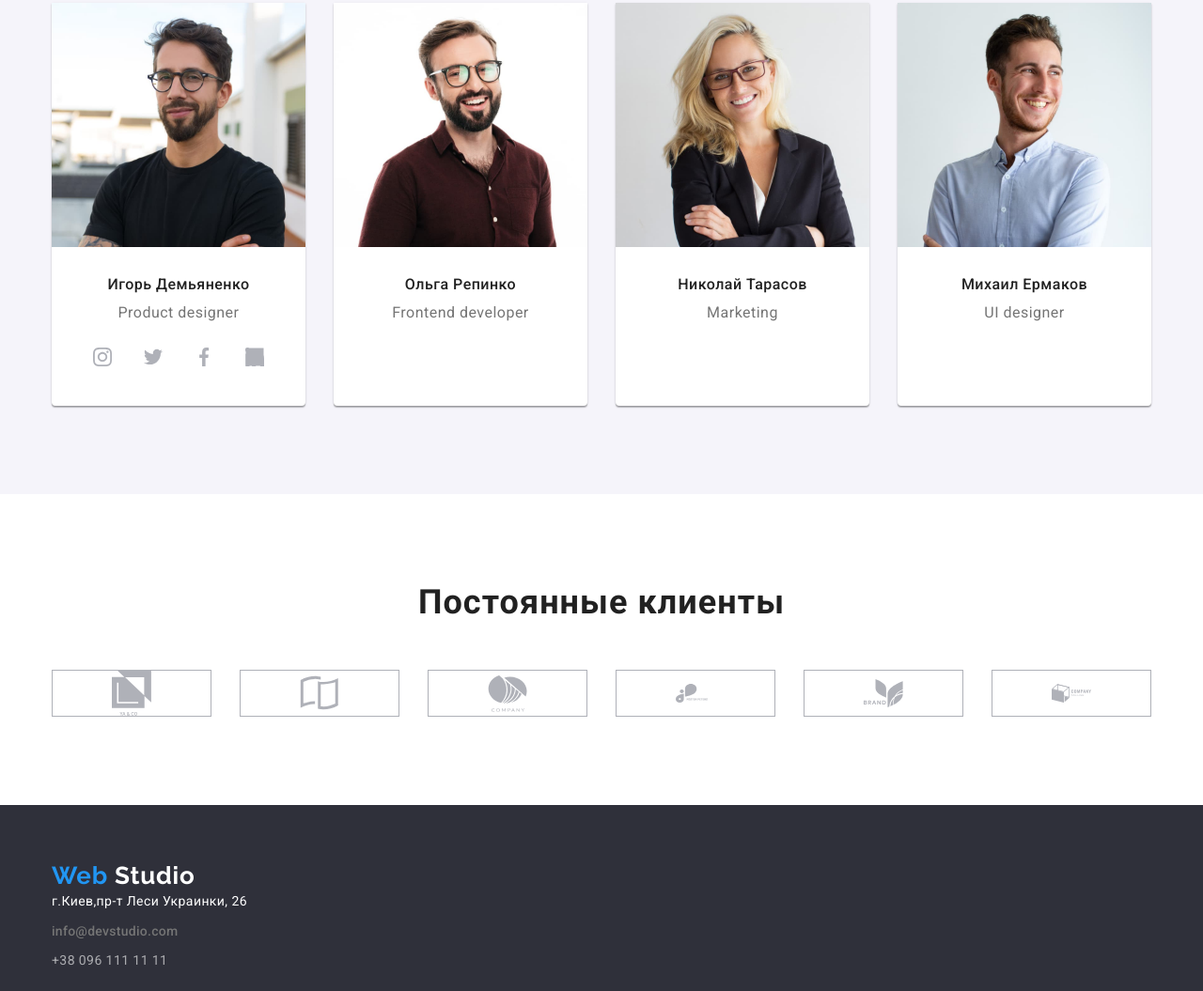
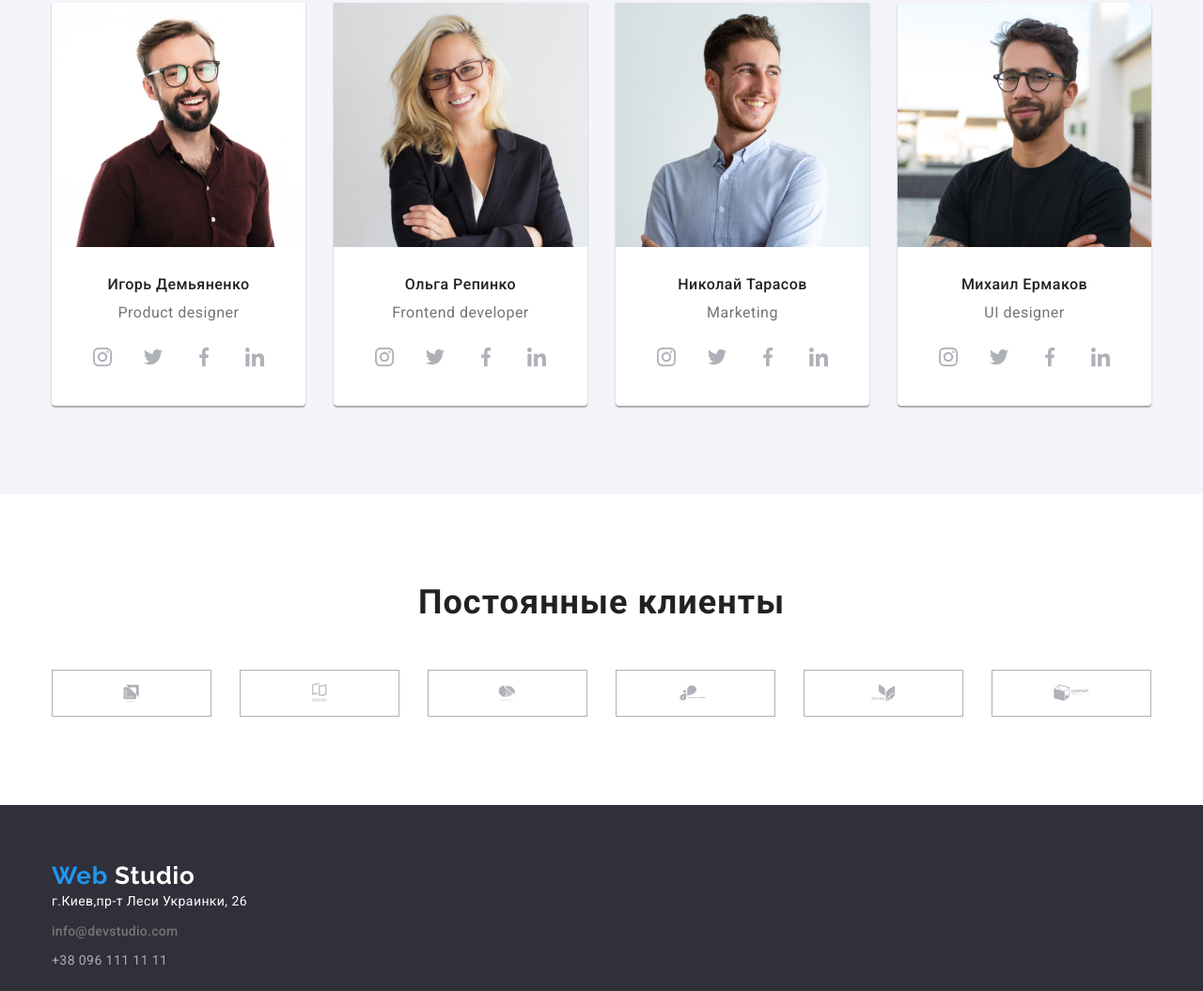
Before and after one commit to Moiweer/goit-markup-hw-04, a plain HTML site: page index.html in a window 1280 px wide. Shown: the part 1742-2797 px from the top of the page at 94% size. Drawn offline with nearby package versions, Linux system fonts and the light colour scheme.

Commit message:
вставляє новий спрайт
телефон, маіл, астронафт и т.д, соц мережі, клієнті.
В клиєнтах треба встановіті ховер

```diff
--- a/css/styles.css
+++ b/css/styles.css
@@ -353,6 +353,11 @@ img {
   fill: var(--social-icon-color);
   border: 1px solid var(--social-icon-color);
 }
+.client-icon-item:hover,
+.client-icon-item:focus {
+
+fill: currentColor;
+}
 .client-icon-item:not(:last-child) {
   margin-right: 30px;
 }
--- a/index.html
+++ b/index.html
@@ -51,7 +51,7 @@
             <a href="mailto:info@devstudio.com" class="contact-mail-link link"
               >
                 <svg class="mail-icon" width="16" height="12">
-                  <use href="./images/symbol-defs.svg#icon-envelope-hover"></use>
+                  <use href="./images/sprite.svg#icon-envelope-hover-1"></use>
                 </svg>
               info@devstudio.com</a
             >
@@ -60,7 +60,7 @@
             <a href="tel:+380961111111" class="contact-telephon-link link"
               >
               <svg class="mail-icon" width="16" height="12">
-                  <use href="./images/symbol-defs.svg#icon-smartphone"></use>
+                  <use href="./images/sprite.svg#icon-smartphone"></use>
                 </svg>
               +38 096 111 11 11</a
             >
@@ -86,7 +86,7 @@
           <ul class="description-list list">
             <li class="description-list-item">
               <svg class="description-icon" width="70" height="70">
-                  <use href="./images/symbol-defs.svg#icon-antenna-1"></use>
+                  <use href="./images/sprite.svg#icon-antenna-1-1"></use>
                 </svg>
               <h3 class="description-second-title">Внимание к деталям</h3>
               <p class="description-text">
@@ -96,7 +96,7 @@
             </li>
             <li class="description-list-item">
               <svg class="description-icon" width="66" height="70">
-                  <use href="./images/symbol-defs.svg#icon-Vector"></use>
+                  <use href="./images/sprite.svg#icon-clock-1"></use>
                 </svg>
               <h3 class="description-second-title">Пунктуальность</h3>
               <p class="description-text">
@@ -106,7 +106,7 @@
             </li>
             <li class="description-list-item">
                <svg class="description-icon" width="70" height="70">
-                  <use href="./images/symbol-defs.svg#icon-Vector-1"></use>
+                  <use href="./images/sprite.svg#icon-diagram-1"></use>
                 </svg>
                 <h3 class="description-second-title">
                 Планирование</h3>
@@ -117,7 +117,7 @@
             </li>
             <li class="description-list-item">
                <svg class="description-icon" width="70" height="70">
-                  <use href="./images/symbol-defs.svg#icon-astronaut-1"></use>
+                  <use href="./images/sprite.svg#icon-astronaut-1-1"></use>
                 </svg>
               <h3 class="description-second-title">Современные технологии</h3>
               <p class="description-text">
@@ -155,12 +155,12 @@
       </section>
       <!-- Team members -->
       <section class="team section">
-        <div class="container">
+  <div class="container">
           <h2 class="team-title">Наша команда</h2>
           <ul class="team-list list">
             <li class="team-member-photo">
               <img
-                src="./images/img4.jpg"
+                src="./images/img1.jpg"
                 width="270"
                 height="260"
                 alt="Фотография сотрудника"
@@ -168,40 +168,41 @@
               <div class="team-under-photo-content">
                 <h3 class="team-member-name">Игорь Демьяненко</h3>
                 <p lang="en" class="team-member-profesion">Product designer</p>
-    <div>
+              <div>
                  <ul class="social-icon-in-card list">
                    <li class="social-icon-item" >
                       <a class="social-icon-link" href="">
                 <svg class="social-icon" width="20" height="20">
-                  <use href="./images/symbol-defs.svg#icon-instagram"></use>
+                  <use href="./images/sprite.svg#icon-instagram-2"></use>
                 </svg></a>
                 </li>
                    <li class="social-icon-item" >
                       <a class="social-icon-link " href="">
                 <svg class="social-icon" width="20" height="20">
-                  <use href="./images/symbol-defs.svg#icon-twitter"></use>
+                  <use href="./images/sprite.svg#icon-twitter-1"></use>
                 </svg></a>
                 </li>
                     <li class="social-icon-item" >
                       <a class="social-icon-link" href="">
                 <svg class="social-icon" width="20" height="20">
-                  <use href="./images/symbol-defs.svg#icon-facebook"></use>
+                  <use href="./images/sprite.svg#icon-facebook-1-1"></use>
                 </svg></a>
                 </li>
                     </li>
                     <li class="social-icon-item" >
                       <a class="social-icon-link" href="">
                 <svg class="social-icon" width="20" height="20">
-                  <use href="./images/symbol-defs.svg#icon-linkedin"></use>
+                  <use href="./images/sprite.svg#icon-linkedin-1"></use>
                 </svg></a>
                 </li>
                 </ul>
-                </div>
               </div>
+  </div>
+
             </li>
             <li class="team-member-photo">
               <img
-                src="./images/img1.jpg"
+                src="./images/img2.jpg"
                 width="270"
                 height="260"
                 alt="Фотография сотрудника"
@@ -211,18 +212,35 @@
                 <p lang="en" class="team-member-profesion">
                   Frontend developer
                 </p>
+                 <div>
+                 <ul class="social-icon-in-card list">
+                   <li class="social-icon-item" >
+                      <a class="social-icon-link" href="">
+                <svg class="social-icon" width="20" height="20">
+                  <use href="./images/sprite.svg#icon-instagram-2" ></use>
+                </svg></a>
+                </li>
+                   <li class="social-icon-item" >
+                      <a class="social-icon-link " href="">
+                <svg class="social-icon" width="20" height="20">
+                  <use href="./images/sprite.svg#icon-twitter-1"></use>
+                </svg></a>
+                </li>
+                    <li class="social-icon-item" >
+                      <a class="social-icon-link" href="">
+                <svg class="social-icon" width="20" height="20">
+                  <use href="./images/sprite.svg#icon-facebook-1-1"></use>
+                </svg></a>
+                </li>
+                    </li>
+                    <li class="social-icon-item" >
+                      <a class="social-icon-link" href="">
+                <svg class="social-icon" width="20" height="20">
+                  <use href="./images/sprite.svg#icon-linkedin-1"></use>
+                </svg></a>
+                </li>
+                </ul>
               </div>
-            </li>
-            <li class="team-member-photo">
-              <img
-                src="./images/img2.jpg"
-                width="270"
-                height="260"
-                alt="Фотография сотрудника"
-              />
-              <div class="team-under-photo-content">
-                <h3 class="team-member-name">Николай Тарасов</h3>
-                <p lang="en" class="team-member-profesion">Marketing</p>
               </div>
             </li>
             <li class="team-member-photo">
@@ -233,8 +251,78 @@
                 alt="Фотография сотрудника"
               />
               <div class="team-under-photo-content">
+                <h3 class="team-member-name">Николай Тарасов</h3>
+                <p lang="en" class="team-member-profesion">Marketing</p>
+                 <div>
+                 <ul class="social-icon-in-card list">
+                   <li class="social-icon-item" >
+                      <a class="social-icon-link" href="">
+                <svg class="social-icon" width="20" height="20">
+                  <use href="./images/sprite.svg#icon-instagram-2"></use>
+                </svg></a>
+                </li>
+                   <li class="social-icon-item" >
+                      <a class="social-icon-link " href="">
+                <svg class="social-icon" width="20" height="20">
+                  <use href="./images/sprite.svg#icon-twitter-1"></use>
+                </svg></a>
+                </li>
+                    <li class="social-icon-item" >
+                      <a class="social-icon-link" href="">
+                <svg class="social-icon" width="20" height="20">
+                  <use href="./images/sprite.svg#icon-facebook-1-1"></use>
+                </svg></a>
+                </li>
+                    </li>
+                    <li class="social-icon-item" >
+                      <a class="social-icon-link" href="">
+                <svg class="social-icon" width="20" height="20">
+                  <use href="./images/sprite.svg#icon-linkedin-1"></use>
+                </svg></a>
+                </li>
+                </ul>
+              </div>
+              </div>
+            </li>
+            <li class="team-member-photo">
+              <img
+                src="./images/img4.jpg"
+                width="270"
+                height="260"
+                alt="Фотография сотрудника"
+              />
+              <div class="team-under-photo-content">
                 <h3 class="team-member-name">Михаил Ермаков</h3>
                 <p lang="en" class="team-member-profesion">UI designer</p>
+                 <div>
+                 <ul class="social-icon-in-card list">
+                   <li class="social-icon-item" >
+                      <a class="social-icon-link" href="">
+                <svg class="social-icon" width="20" height="20">
+                  <use href="./images/sprite.svg#icon-instagram-2"></use>
+                </svg></a>
+                </li>
+                   <li class="social-icon-item" >
+                      <a class="social-icon-link " href="">
+                <svg class="social-icon" width="20" height="20">
+                  <use href="./images/sprite.svg#icon-twitter-1"></use>
+                </svg></a>
+                </li>
+                    <li class="social-icon-item" >
+                      <a class="social-icon-link" href="">
+                <svg class="social-icon" width="20" height="20">
+                  <use href="./images/sprite.svg#icon-facebook-1-1"></use>
+                </svg></a>
+                </li>
+                    </li>
+                    <li class="social-icon-item" >
+                      <a class="social-icon-link" href="">
+                <svg class="social-icon" width="20" height="20">
+                  <use href="./images/sprite.svg#icon-linkedin-1"></use>
+                </svg></a>
+                </li>
+                </ul>
+              </div>
               </div>
             </li>
           </ul>
@@ -250,40 +338,40 @@
                  <ul class="clients-list list" >
                    <li class="client-icon-item" >
                       <a clacc="client-icon-link" href="">
-                <svg class="client-icon" width="42" height="48">
-                  <use href="./images/symbol-defs.svg#icon-group">
+                <svg class="client-icon" width="170" height="92">
+                  <use href="./images/sprite.svg#icon-Logo-1">
                 </svg></a>
                 </li>
                    <li class="client-icon-item" >
                       <a clacc="client-icon-link" href="">
-                <svg class="client-icon" width="42" height="48">
-                  <use href="./images/symbol-defs.svg#icon-Union">
+                <svg class="client-icon" width="170" height="92">
+                  <use href="./images/sprite.svg#icon-Logo-2">
                 </svg></a>
                 </li>
                     <li class="client-icon-item" >
                       <a clacc="client-icon-link" href="">
-                <svg class="client-icon" width="42" height="48">
-                  <use href="./images/symbol-defs.svg#icon-group-1">
+                <svg class="client-icon" width="170" height="92">
+                  <use href="./images/sprite.svg#icon-Logo-3">
                 </svg></a>
                 </li>
                     <li class="client-icon-item">
                       <a clacc="client-icon-link" href="">
-                <svg class="client-icon" width="42" height="48">
-                  <use href="./images/symbol-defs.svg#icon-group-2">
+                <svg class="client-icon" width="170" height="92">
+                  <use href="./images/sprite.svg#icon-Logo-4">
                 </svg></a>
                 </li>
                 </li>
                     <li class="client-icon-item">
                       <a clacc="client-icon-link" href="">
-                <svg class="client-icon" width="42" height="48">
-                  <use href="./images/symbol-defs.svg#icon-group-3">
+                <svg class="client-icon" width="170" height="92">
+                  <use href="./images/sprite.svg#icon-Logo-5">
                 </svg></a>
                 </li>
                 </li>
                     <li class="client-icon-item">
                       <a clacc="client-icon-link" href="">
-                <svg class="client-icon" width="42" height="48">
-                  <use href="./images/symbol-defs.svg#icon-group-4">
+                <svg class="client-icon" width="170" height="92">
+                  <use href="./images/sprite.svg#icon-Logo-6">
                 </svg></a>
                 </li>
                 </ul>
```
Also changed, not shown: images/sprite.svg (added), images/symbol-defs.svg (deleted), 2 other files.
